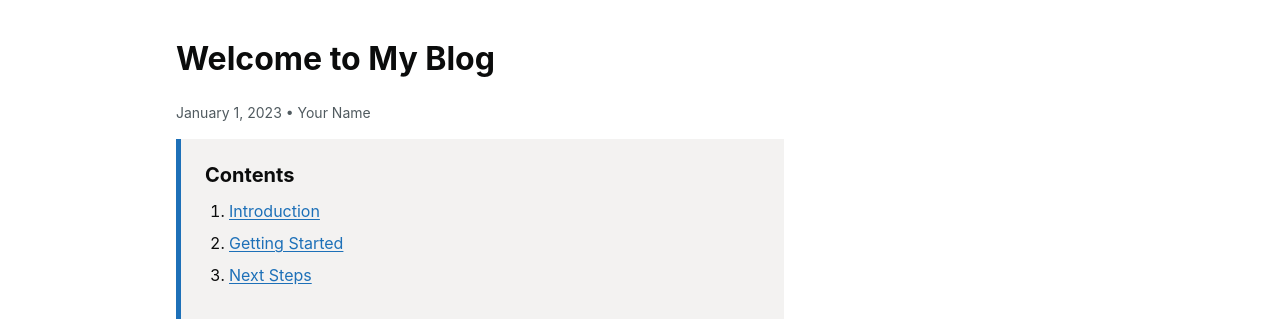
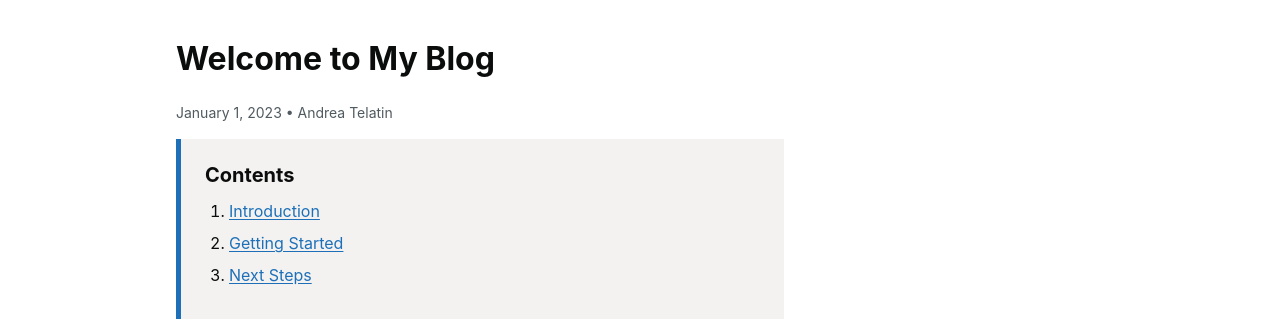
Before and after one commit to telatin/govy-theme, a Jekyll site: the page built from _posts/2023-01-01-welcome-to-my-blog.md, in a window 1280 px wide and 900 px high. Shown: the part 125-446 px from the top of the window. Built offline with Jekyll 4.4.1, drawn with Linux system fonts in a browser that asks for light colours.

Commit message:
Update author

```diff
--- a/_posts/2023-01-01-welcome-to-my-blog.md
+++ b/_posts/2023-01-01-welcome-to-my-blog.md
@@ -3,7 +3,7 @@ layout: post
 title: "Welcome to My Blog"
 date: 2023-01-01 12:00:00 +0000
 categories: general
-author: Your Name
+author: Andrea Telatin
 toc:
   - id: introduction
     title: Introduction
```
Also changed, not shown: _posts/2023-01-15-markdown-guide.md (+1 -1 lines).
